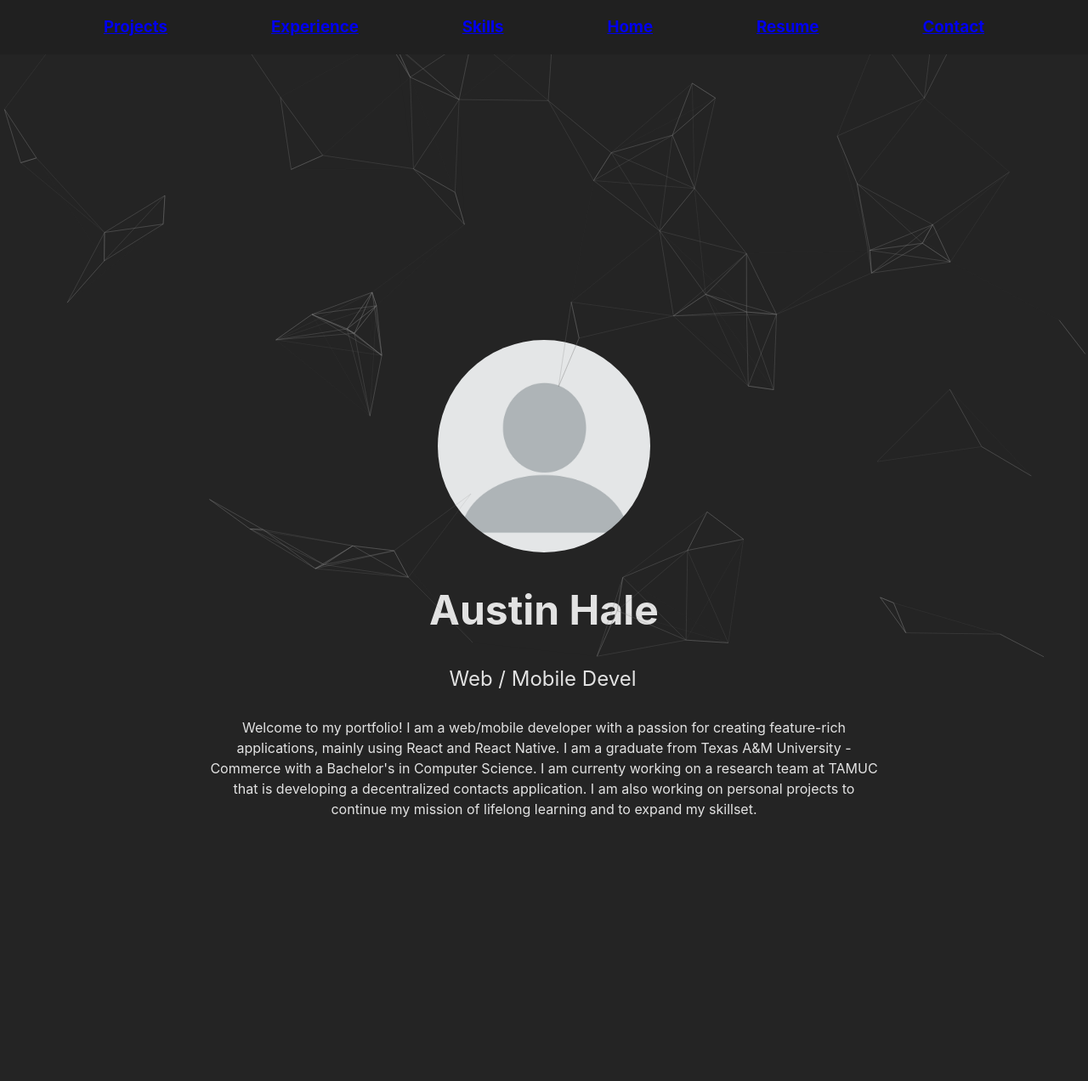
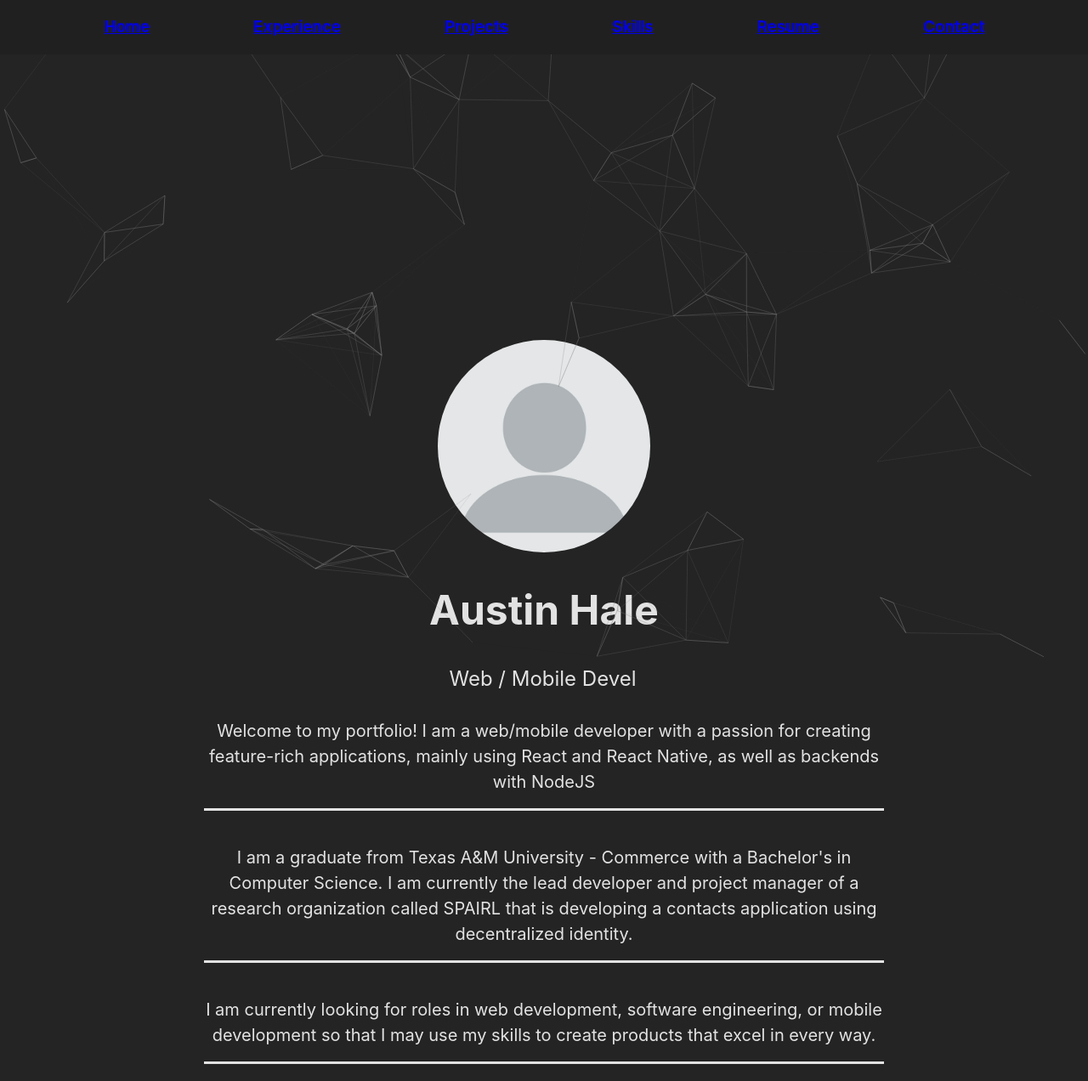
Before and after one commit to aus36/aus36.github.io, a React (Vite) app: page / in a window 1280 px wide. Shown: the whole page at 85% size. Before the commit the page ends 980 px from the top, so only its background shows below. Built offline with nearby package versions, Linux system fonts and the light colour scheme.

Commit message:
Added gh pages for deployment

```diff
--- a/package.json
+++ b/package.json
@@ -1,11 +1,13 @@
 {
   "name": "portfolio",
+  "homepage": "https://aus36.github.io",
   "private": true,
   "version": "0.0.0",
   "type": "module",
   "scripts": {
     "dev": "vite",
     "build": "tsc && vite build",
+    "deploy": "gh-pages -d dist",
     "lint": "eslint . --ext ts,tsx --report-unused-disable-directives --max-warnings 0",
     "preview": "vite preview"
   },
@@ -26,6 +28,7 @@
     "eslint": "^8.45.0",
     "eslint-plugin-react-hooks": "^4.6.0",
     "eslint-plugin-react-refresh": "^0.4.3",
+    "gh-pages": "^6.0.0",
     "typescript": "^5.0.2",
     "vite": "^4.4.5"
   }
--- a/src/components/Navbar.tsx
+++ b/src/components/Navbar.tsx
@@ -4,17 +4,17 @@ import styles from '../styles/navbar.module.css';
 const Navbar = () => {
     return (
         <div className = {styles.navbarContainer}>
-            <Link to={"/projects"}  className={styles.navbarButton}>
-                <h3 className={styles.navbarText}>Projects</h3>
+            <Link to={"/"}  className={styles.navbarButton}>
+                <h3 className={styles.navbarText}>Home</h3>
             </Link>
             <Link to={"/experience"}  className={styles.navbarButton}>
                 <h3 className={styles.navbarText}>Experience</h3>
             </Link>
+            <Link to={"/projects"}  className={styles.navbarButton}>
+                <h3 className={styles.navbarText}>Projects</h3>
+            </Link>
             <Link to={"/skills"}  className={styles.navbarButton}>
                 <h3 className={styles.navbarText}>Skills</h3>
-            </Link>
-            <Link to={"/"}  className={styles.navbarButton}>
-                <h3 className={styles.navbarText}>Home</h3>
             </Link>
             <Link to={"/resume"}  className={styles.navbarButton}>
                 <h3 className={styles.navbarText}>Resume</h3>
--- a/src/main.tsx
+++ b/src/main.tsx
@@ -5,6 +5,7 @@ import Resume from './pages/Resume.tsx'
 import Projects from './pages/Projects.tsx'
 import Contact from './pages/Contact.tsx'
 import Experience from './pages/Experience.tsx'
+import Skills from './pages/Skills.tsx'
 import { BrowserRouter, Route, Routes } from 'react-router-dom'
 import './styles/index.css'
 
@@ -17,6 +18,7 @@ const App = () => { // create router to manage links
         <Route path="/projects" element={<Projects />} />
         <Route path="/contact" element={<Contact />} />
         <Route path="/experience" element={<Experience />} />
+        <Route path="/skills" element={<Skills />} />
       </Routes>
     </BrowserRouter>
   )
--- a/src/pages/Home.tsx
+++ b/src/pages/Home.tsx
@@ -23,11 +23,9 @@ function Home() {
         <img className="profile-pic" src = {defaultpfp} alt="Profile Pic"/>
         <h1 className="name">Austin Hale</h1>
         <Typewriter words={words}/>
-        <p className="bio">
-          Welcome to my portfolio! I am a web/mobile developer with a passion for creating feature-rich applications, mainly using React and React Native. I am a graduate from
-          Texas A&M University - Commerce with a Bachelor's in Computer Science. I am currenty working on a research team at TAMUC that is developing a decentralized contacts application.
-          I am also working on personal projects to continue my mission of lifelong learning and to expand my skillset.
-        </p>
+        <p className="bioblock">Welcome to my portfolio! I am a web/mobile developer with a passion for creating feature-rich applications, mainly using React and React Native, as well as backends with NodeJS</p>
+        <p className="bioblock">I am a graduate from Texas A&M University - Commerce with a Bachelor's in Computer Science. I am currently the lead developer and project manager of a research organization called <a className = "spairllink" href={"https://github.com/SPAIRL"}>SPAIRL</a> that is developing a contacts application using decentralized identity.</p>
+        <p className="bioblock">I am currently looking for roles in web development, software engineering, or mobile development so that I may use my skills to create products that excel in every way.</p>
       </div>
       <Particles style = {{zIndex: 0}} options={particleOptions} init={particlesInit}/>
     </div>
--- /dev/null
+++ b/src/pages/Skills.tsx
@@ -0,0 +1,12 @@
+import Navbar from "../components/Navbar";
+
+const Skills = () => {
+    return (
+        <div className = "skills-container">
+            <Navbar />
+            <h1>Skills</h1>
+        </div>
+    );
+}
+
+export default Skills;
--- a/src/styles/Home.css
+++ b/src/styles/Home.css
@@ -32,6 +32,14 @@
   border-radius: 9999px;
 }
 
-.bio {
+.bioblock {
   width: 80%;
+  font-size: 1.25rem;
+  padding-bottom: 1rem;
+  border-bottom: solid;
 }
+
+.spairllink {
+  text-decoration: none;
+  color: rgba(255, 255, 255, 0.87);
+}
--- a/src/styles/navbar.module.css
+++ b/src/styles/navbar.module.css
@@ -6,29 +6,24 @@
     width: 100%;
     height: 8%;
     background-color: #202020;
-    color: '#ffffff';
     position: fixed;
+    z-index: 1000;
     top: 0;
     left: 0;
-    z-index: 1000;
 };
 
 .navbarButton {
     text-decoration: 'none';
     color: '#ffffff';
-    font-size: '1.5rem';
-    font-weight: 'bold';
-    transition: all 1s ease;
+    transition: all 1s ease-in-out;
+    z-index: 1001;
 }
 
 .navbarButton:hover {
-    transform: scale(1.1);
-}
-
-.navbarButton:active {
-    transform: scale(1.1);
+    transform: scale(1.2);
 }
 
 .navbarText {
-    margin: 0;
+    text-decoration: none;
+    color: '#ffffff';
 };
--- a/src/styles/typewriter.module.css
+++ b/src/styles/typewriter.module.css
@@ -7,6 +7,8 @@
     line-height: 1.1;
     font-size: 1.5rem;
     margin-bottom: 15px;
+    height: 1.5rem;
+    font-size: 1.5rem;
 }
 
 @keyframes blink {
```
Also changed, not shown: 1 other file (tests, documents, lock files or other folders).
